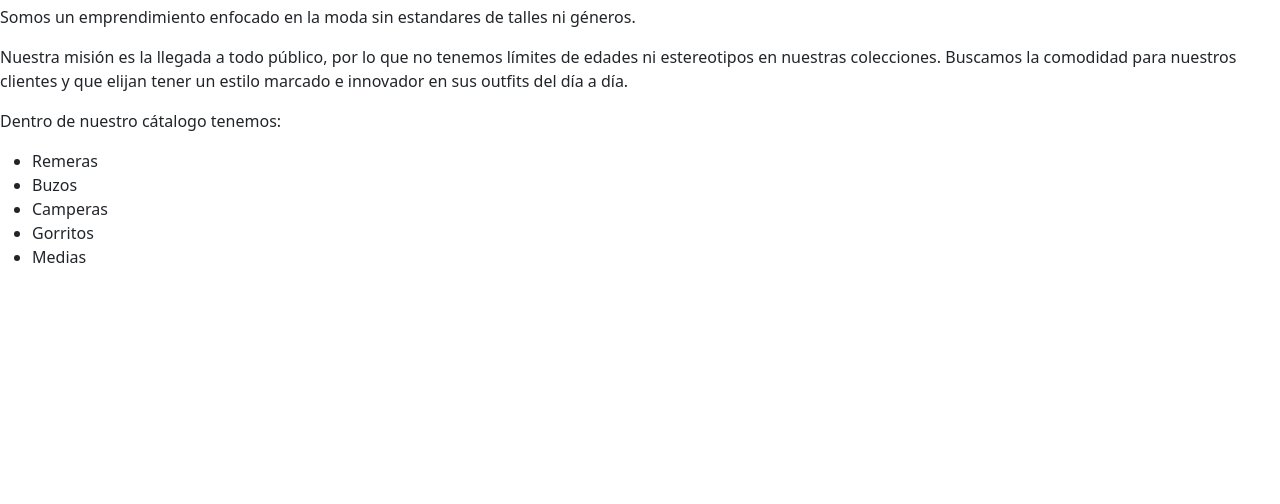
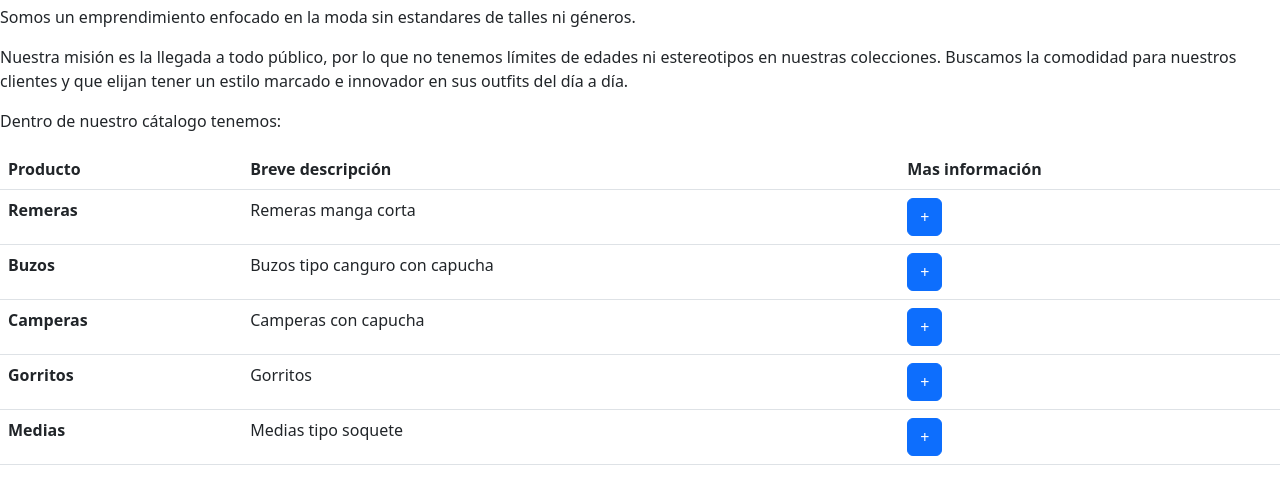
Before and after one commit to WaldoGaspari/Proyecto-Final, a plain HTML site: page index.html in a window 1280 px wide. Shown: the part 88-592 px from the top of the page. Drawn offline with nearby package versions, Linux system fonts and the light colour scheme.

Commit message:
Se logra el enlace en la pagina principal hacia las otras paginas.

```diff
--- a/index.html
+++ b/index.html
@@ -15,13 +15,54 @@
     <p>Nuestra misión es la llegada a todo público, por lo que no tenemos límites de edades ni estereotipos en nuestras colecciones. Buscamos la comodidad para nuestros clientes y que elijan tener un estilo marcado e innovador en sus outfits del día a día.</p>
     <p>Dentro de nuestro cátalogo tenemos:</p>
 
-    <ul>
-        <li>Remeras</li>
-        <li>Buzos</li>
-        <li>Camperas</li>
-        <li>Gorritos</li>
-        <li>Medias</li>
-    </ul>
+    <section>
+        <table class="table">
+            <thead>
+                <tr>
+                    <th scope="col">Producto</th>
+                    <th scope="col">Breve descripción</th>
+                    <th scope="col">Mas información</th>
+                </tr>
+            </thead>
+            <tbody>
+                <tr>
+                    <th scope="row">Remeras</th>
+                    <td>Remeras manga corta</td>
+                    <td>
+                        <a class="btn btn-primary" href="/remera.html" role="button">+</a>
+                    </td>
+                </tr>
+                <tr>
+                    <th scope="row">Buzos</th>
+                    <td>Buzos tipo canguro con capucha</td>
+                    <td>
+                        <a class="btn btn-primary" href="/buzo.html" role="button">+</a>
+                    </td>
+                </tr>
+                <tr>
+                    <th scope="row">Camperas</th>
+                    <td>Camperas con capucha</td>
+                    <td>
+                        <a class="btn btn-primary" href="/campera.html" role="button">+</a>
+                    </td>
+                </tr>
+                <tr>
+                    <th scope="row">Gorritos</th>
+                    <td>Gorritos</td>
+                    <td>
+                        <a class="btn btn-primary" href="/gorrito.html" role="button">+</a>
+                    </td>
+                </tr>
+                <tr>
+                    <th scope="row">Medias</th>
+                    <td>Medias tipo soquete</td>
+                    <td>
+                        <a class="btn btn-primary" href="/medias.html" role="button">+</a>
+                    </td>
+                </tr>
+            </tbody>
+        </table>
+    </section>
 
     <script src="https://cdn.jsdelivr.net/npm/bootstrap@5.2.2/dist/js/bootstrap.bundle.min.js" integrity="sha384-OERcA2EqjJCMA+/3y+gxIOqMEjwtxJY7qPCqsdltbNJuaOe923+mo//f6V8Qbsw3" crossorigin="anonymous"></script>
 </body>
```
Also changed, not shown: buzo.html (+1 -0 lines), campera.html (+1 -0 lines), gorrito.html (+1 -0 lines), medias.html (+1 -0 lines), remera.html (+1 -0 lines).
